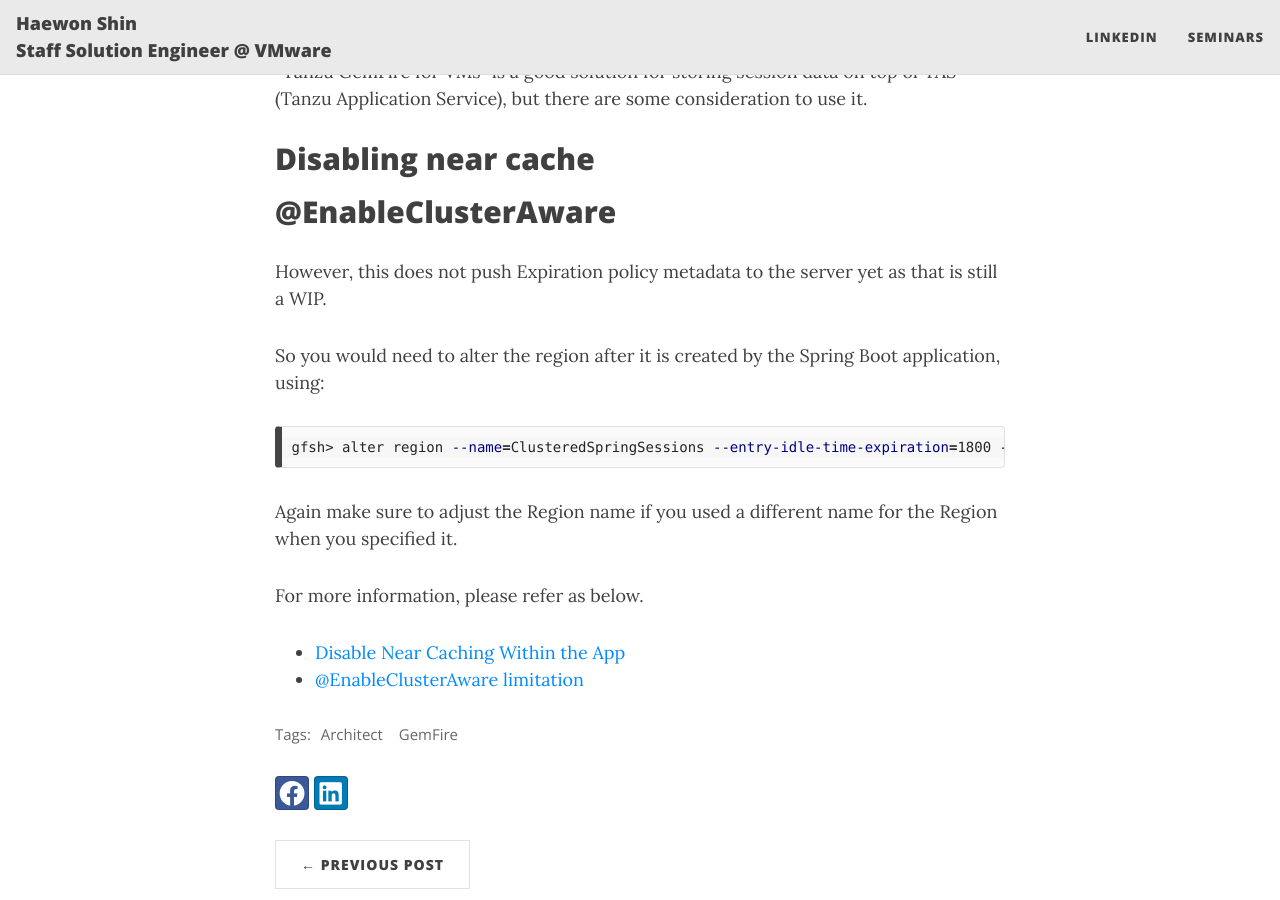
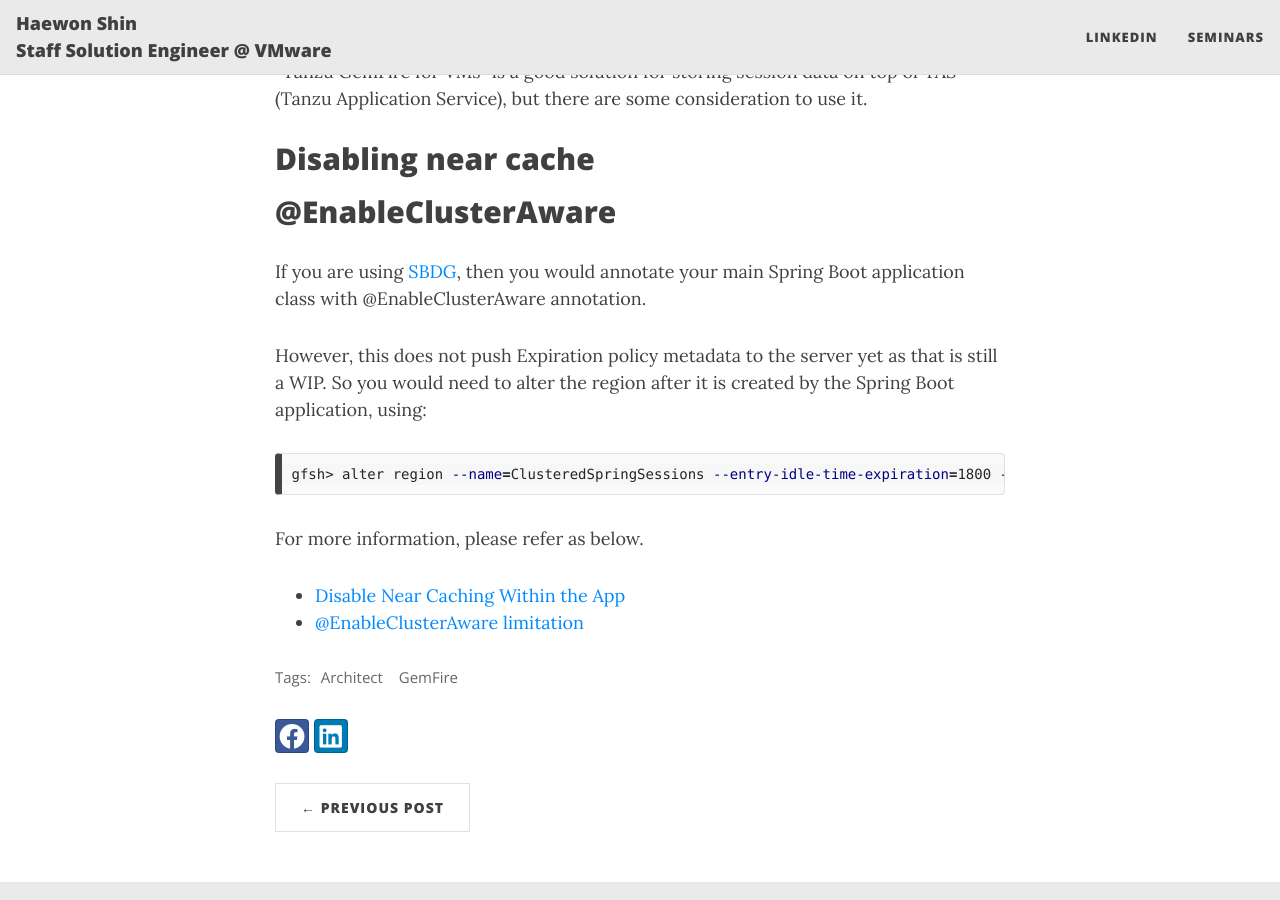
Before and after one commit to haewons-tanzu/haewons-tanzu.github.io, a Jekyll site: the page built from _posts/2020-10-30-consideration-for-using-tanzu-gemfire-vms.md, in a window 1280 px wide and 900 px high, scrolled down 344 px. Built offline with Jekyll 4.4.1, drawn with Linux system fonts in a browser that asks for light colours; nearby versions of some CDN libraries; grey boxes are pictures that could not be loaded.

Commit message:
Update 2020-10-30-consideration-for-using-tanzu-gemfire-vms.md

````diff
--- a/_posts/2020-10-30-consideration-for-using-tanzu-gemfire-vms.md
+++ b/_posts/2020-10-30-consideration-for-using-tanzu-gemfire-vms.md
@@ -15,14 +15,14 @@
 
 
 ## @EnableClusterAware
-However, this does not push Expiration policy metadata to the server yet as that is still a WIP.
 
-So you would need to alter the region after it is created by the Spring Boot application, using:
+If you are using [SBDG](https://github.com/spring-projects/spring-boot-data-geode#spring-boot-for-apache-geode--pivotal-gemfire){:target="_blank"}, then you would annotate your main Spring Boot application class with @EnableClusterAware annotation.
+
+However, this does not push Expiration policy metadata to the server yet as that is still a WIP. So you would need to alter the region after it is created by the Spring Boot application, using:
+
 ```shell
 gfsh> alter region --name=ClusteredSpringSessions --entry-idle-time-expiration=1800 --entry-idle-time-expiration-action=INVALIDATE
 ```
-
-Again make sure to adjust the Region name if you used a different name for the Region when you specified it.
 
 
 For more information, please refer as below.
````
